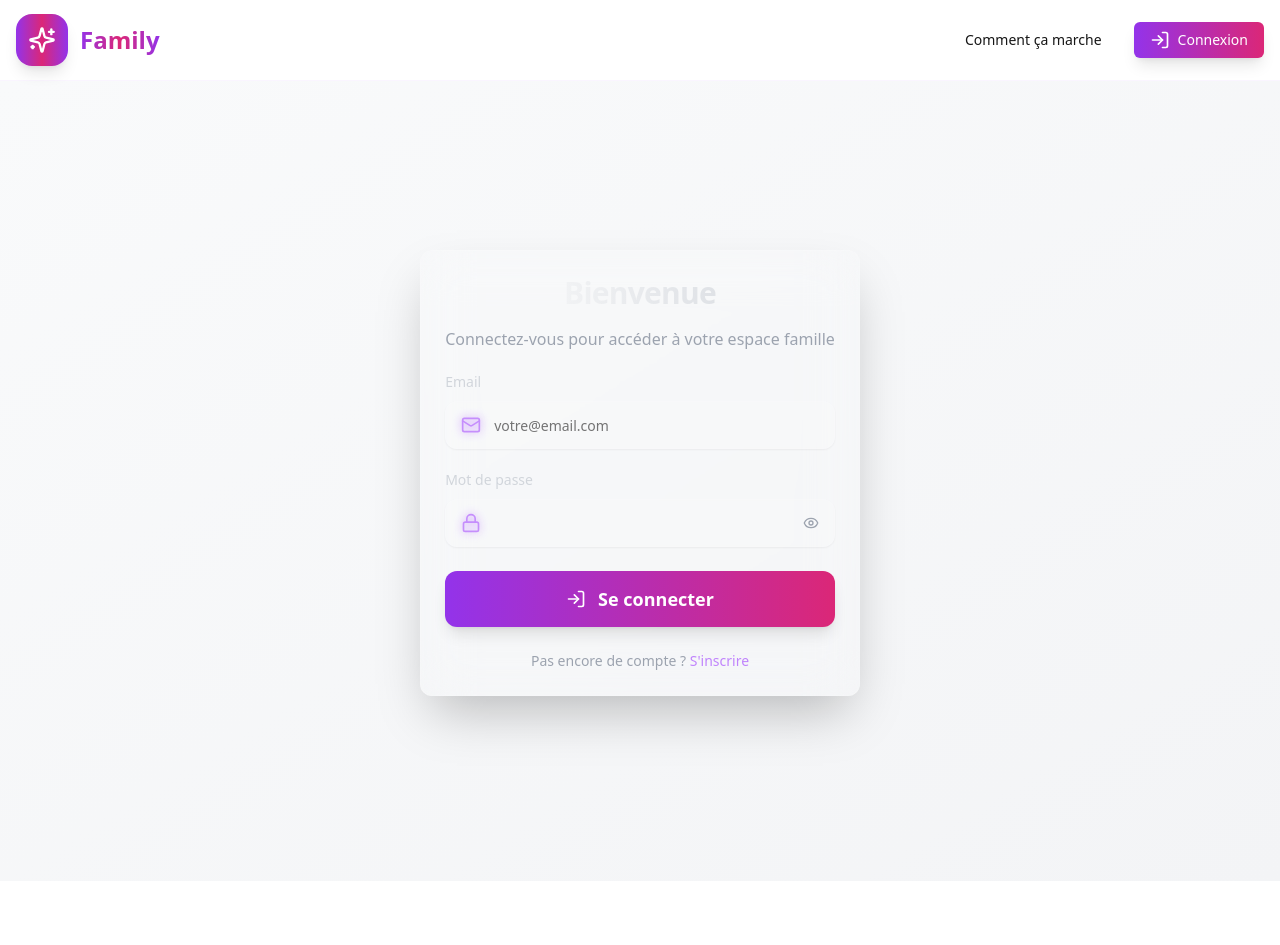
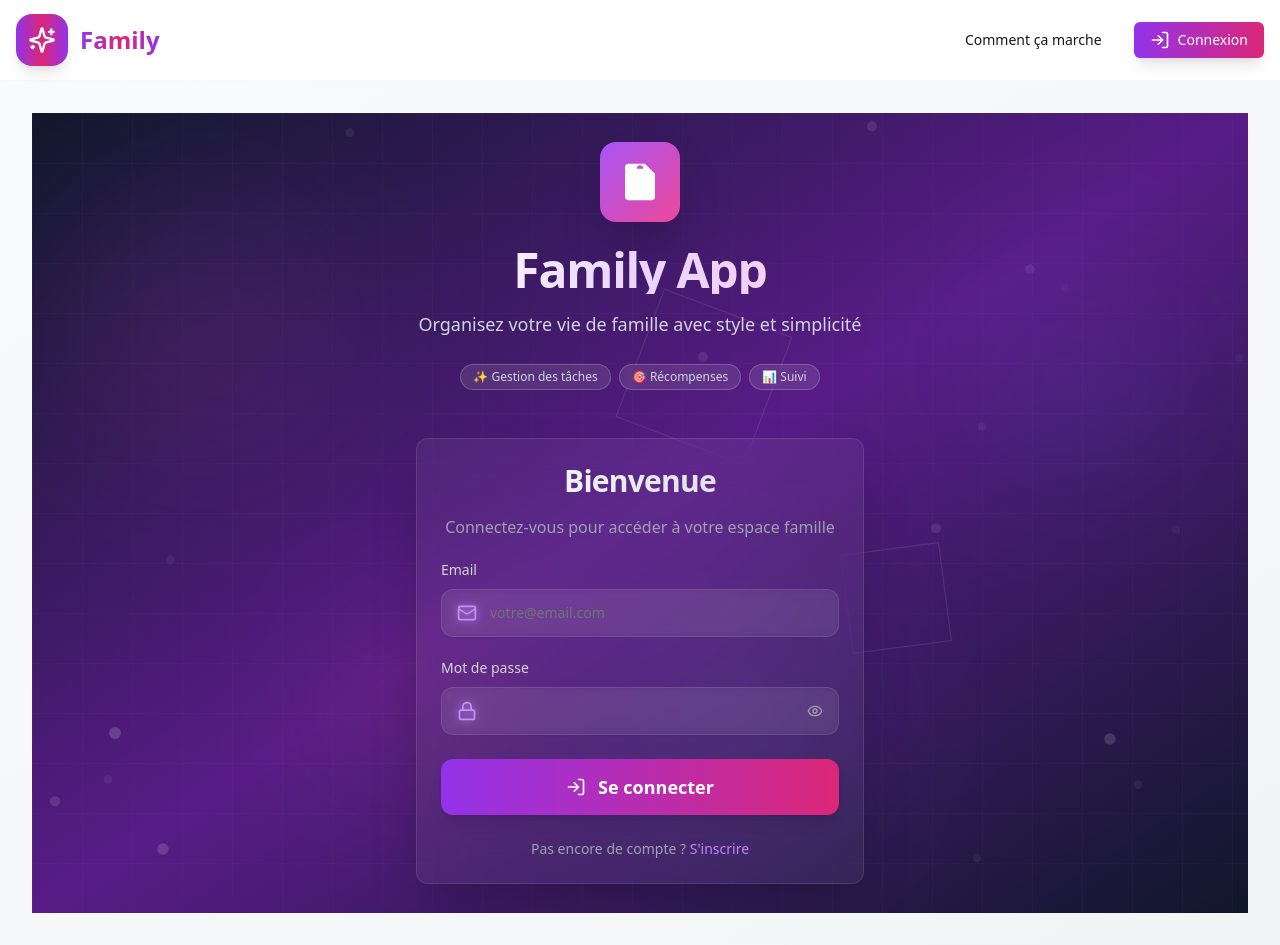
Before and after one commit to moonback/Familly-app, a React (Vite) app: page /auth in a window 1280 px wide. Before the commit the page ends 881 px from the top, so only its background shows below. Built offline with nearby package versions, Linux system fonts and the light colour scheme.

Commit message:
Update auth.tsx

```diff
--- a/src/pages/auth.tsx
+++ b/src/pages/auth.tsx
@@ -2,6 +2,7 @@ import { AuthForm } from '@/components/auth/auth-form';
 import { useAuth } from '@/context/auth-context';
 import { useEffect } from 'react';
 import { useNavigate } from 'react-router-dom';
+import { motion } from 'framer-motion';
 
 export default function AuthPage() {
   const { user, loading } = useAuth();
@@ -14,8 +15,168 @@ export default function AuthPage() {
   }, [user, loading, navigate]);
 
   return (
-    <div className="flex items-center justify-center min-h-[calc(100vh-80px)]">
-      <AuthForm />
+    <div className="min-h-screen bg-gradient-to-br from-slate-900 via-purple-900 to-slate-900 relative overflow-hidden">
+      {/* Particules animées en arrière-plan */}
+      <div className="absolute inset-0 overflow-hidden">
+        {/* Particules flottantes */}
+        {[...Array(20)].map((_, i) => (
+          <motion.div
+            key={i}
+            className="absolute w-2 h-2 bg-white/20 rounded-full"
+            style={{
+              left: `${Math.random() * 100}%`,
+              top: `${Math.random() * 100}%`,
+            }}
+            animate={{
+              y: [0, -30, 0],
+              opacity: [0.2, 0.8, 0.2],
+              scale: [1, 1.5, 1],
+            }}
+            transition={{
+              duration: 3 + Math.random() * 2,
+              repeat: Infinity,
+              delay: Math.random() * 2,
+              ease: "easeInOut"
+            }}
+          />
+        ))}
+
+        {/* Formes géométriques modernes */}
+        <motion.div
+          className="absolute top-20 left-10 w-64 h-64 bg-gradient-to-r from-purple-500/10 to-pink-500/10 rounded-full blur-3xl"
+          animate={{
+            scale: [1, 1.2, 1],
+            rotate: [0, 180, 360],
+          }}
+          transition={{
+            duration: 20,
+            repeat: Infinity,
+            ease: "linear"
+          }}
+        />
+        <motion.div
+          className="absolute top-40 right-20 w-48 h-48 bg-gradient-to-r from-blue-500/10 to-purple-500/10 rounded-full blur-3xl"
+          animate={{
+            scale: [1, 1.3, 1],
+            rotate: [360, 180, 0],
+          }}
+          transition={{
+            duration: 25,
+            repeat: Infinity,
+            ease: "linear"
+          }}
+        />
+        <motion.div
+          className="absolute bottom-32 left-1/4 w-40 h-40 bg-gradient-to-r from-pink-500/10 to-orange-500/10 rounded-full blur-3xl"
+          animate={{
+            scale: [1, 1.1, 1],
+            rotate: [0, 90, 180],
+          }}
+          transition={{
+            duration: 18,
+            repeat: Infinity,
+            ease: "linear"
+          }}
+        />
+        <motion.div
+          className="absolute bottom-20 right-1/3 w-56 h-56 bg-gradient-to-r from-indigo-500/10 to-purple-500/10 rounded-full blur-3xl"
+          animate={{
+            scale: [1, 1.4, 1],
+            rotate: [180, 270, 360],
+          }}
+          transition={{
+            duration: 22,
+            repeat: Infinity,
+            ease: "linear"
+          }}
+        />
+
+        {/* Lignes décoratives */}
+        <motion.div
+          className="absolute top-1/4 left-1/2 w-32 h-32 border border-white/10 transform rotate-45"
+          animate={{
+            rotate: [45, 225, 405],
+            scale: [1, 1.2, 1],
+          }}
+          transition={{
+            duration: 30,
+            repeat: Infinity,
+            ease: "linear"
+          }}
+        />
+        <motion.div
+          className="absolute bottom-1/3 right-1/4 w-24 h-24 border border-white/10 transform rotate-12"
+          animate={{
+            rotate: [12, 192, 372],
+            scale: [1, 1.1, 1],
+          }}
+          transition={{
+            duration: 28,
+            repeat: Infinity,
+            ease: "linear"
+          }}
+        />
+      </div>
+
+      {/* Grille de fond subtile */}
+      <div className="absolute inset-0 bg-[linear-gradient(rgba(255,255,255,0.02)_1px,transparent_1px),linear-gradient(90deg,rgba(255,255,255,0.02)_1px,transparent_1px)] bg-[size:50px_50px]" />
+
+      {/* Contenu principal */}
+      <div className="relative z-10 flex items-center justify-center min-h-screen px-4">
+        <motion.div
+          initial={{ opacity: 0, y: 50 }}
+          animate={{ opacity: 1, y: 0 }}
+          transition={{ duration: 1, ease: "easeOut" }}
+          className="w-full max-w-md"
+        >
+          {/* Logo et titre modernisés */}
+          <motion.div
+            initial={{ opacity: 0, scale: 0.8 }}
+            animate={{ opacity: 1, scale: 1 }}
+            transition={{ duration: 0.8, delay: 0.3 }}
+            className="text-center mb-12"
+          >
+            {/* Icône moderne */}
+            <motion.div
+              initial={{ rotate: -180, scale: 0 }}
+              animate={{ rotate: 0, scale: 1 }}
+              transition={{ duration: 1, delay: 0.5, type: "spring", bounce: 0.4 }}
+              className="w-20 h-20 mx-auto mb-6 bg-gradient-to-br from-purple-500 to-pink-500 rounded-2xl flex items-center justify-center shadow-2xl"
+            >
+              <svg className="w-10 h-10 text-white" fill="currentColor" viewBox="0 0 24 24">
+                <path d="M12 2C13.1 2 14 2.9 14 4C14 5.1 13.1 6 12 6C10.9 6 10 5.1 10 4C10 2.9 10.9 2 12 2ZM21 9V7L15 1H5C3.89 1 3 1.89 3 3V21C3 22.11 3.89 23 5 23H19C20.11 23 21 22.11 21 21V9M19 9H14V4H5V21H19V9Z"/>
+              </svg>
+            </motion.div>
+
+            <h1 className="text-5xl font-bold bg-gradient-to-r from-white via-purple-200 to-pink-200 bg-clip-text text-transparent mb-4 tracking-tight">
+              Family App
+            </h1>
+            <p className="text-gray-300 text-lg font-light leading-relaxed">
+              Organisez votre vie de famille avec style et simplicité
+            </p>
+
+            {/* Badge de fonctionnalités */}
+            <motion.div
+              initial={{ opacity: 0, y: 20 }}
+              animate={{ opacity: 1, y: 0 }}
+              transition={{ duration: 0.6, delay: 0.8 }}
+              className="flex justify-center items-center gap-2 mt-6"
+            >
+              <span className="px-3 py-1 bg-white/10 backdrop-blur-sm rounded-full text-xs text-gray-300 border border-white/20">
+                ✨ Gestion des tâches
+              </span>
+              <span className="px-3 py-1 bg-white/10 backdrop-blur-sm rounded-full text-xs text-gray-300 border border-white/20">
+                🎯 Récompenses
+              </span>
+              <span className="px-3 py-1 bg-white/10 backdrop-blur-sm rounded-full text-xs text-gray-300 border border-white/20">
+                📊 Suivi
+              </span>
+            </motion.div>
+          </motion.div>
+
+          <AuthForm />
+        </motion.div>
+      </div>
     </div>
   );
 }
```
